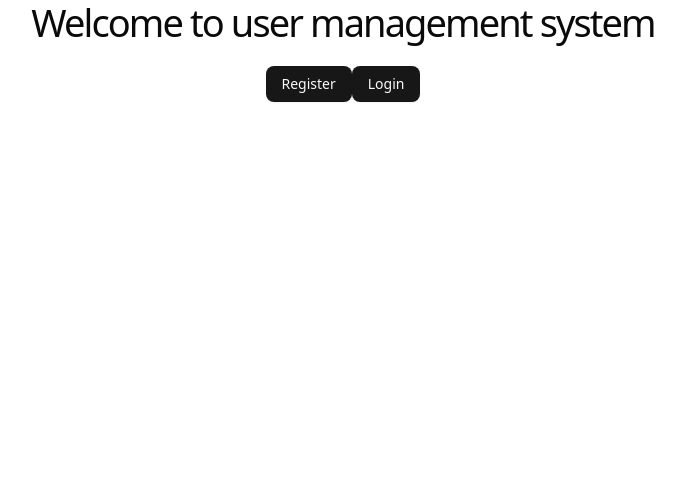
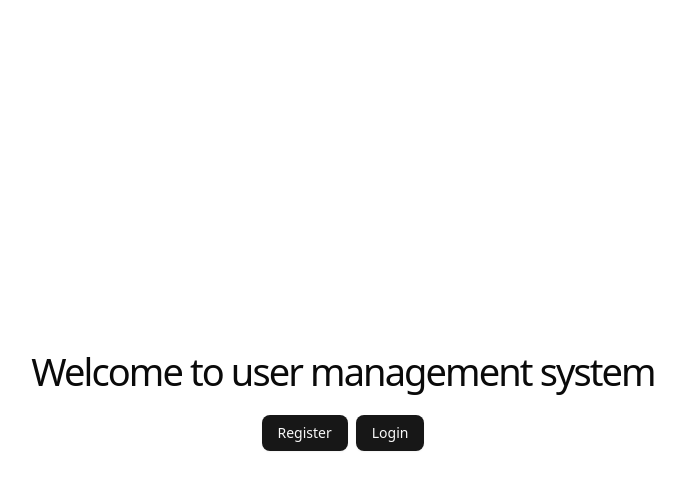
Before and after one commit to pskfdev/user-management-system, a React (Vite) app in the folder frontend/: page / in a window 1280 px wide. Shown: the top 490 px of the page, without its empty margins (297-982 px from the left). Built offline with nearby package versions, Linux system fonts and the light colour scheme.

Commit message:
:heavy_plus_sign: Add react-route & create route

```diff
--- a/frontend/src/App.tsx
+++ b/frontend/src/App.tsx
@@ -1,4 +1,3 @@
-import { useState } from "react";
 import { BrowserRouter, Route, Routes } from "react-router";
 import "./App.css";
 
@@ -8,15 +7,24 @@ import Login from "./pages/Login";
 import Register from "./pages/Register";
 import Notfound from "./pages/Notfound";
 import ManageUsers from "./pages/ManageUsers";
+import Layout from "./route/layout/Layout";
+import ProtectRoute from "./route/protect-route/ProtectRoute";
 
 function App() {
   return (
     <BrowserRouter>
       <Routes>
-        <Route path="/" element={<Home />} />
-        <Route path="/login" element={<Login />} />
-        <Route path="/register" element={<Register />} />
-        <Route path="/users" element={<ManageUsers />} />
+        {/* Public */}
+        <Route path="/" element={<Layout />}>
+          <Route index element={<Home />} />
+          <Route path="/login" element={<Login />} />
+          <Route path="/register" element={<Register />} />
+        </Route>
+
+        {/* Private */}
+        <Route path="users" element={<ProtectRoute />}>
+          <Route index element={<ManageUsers />} />
+        </Route>
 
         <Route path="*" element={<Notfound />} />
       </Routes>
--- a/frontend/src/pages/Home.tsx
+++ b/frontend/src/pages/Home.tsx
@@ -5,13 +5,13 @@ function Home() {
   return (
     <div className="flex flex-col text-center space-y-5">
       <h2>Welcome to user management system</h2>
-      <div className="flex items-center justify-center">
-        <Link to="/register">
-          <Button>Register</Button>
-        </Link>
-        <Link to="/login">
-          <Button>Login</Button>
-        </Link>
+      <div className="flex items-center justify-center space-x-2">
+        <Button asChild>
+          <Link to="/register">Register</Link>
+        </Button>
+        <Button asChild>
+          <Link to="/login">Login</Link>
+        </Button>
       </div>
     </div>
   );
--- /dev/null
+++ b/frontend/src/route/layout/Layout.tsx
@@ -0,0 +1,11 @@
+import { Outlet } from "react-router";
+
+function Layout() {
+  return (
+    <div className="min-h-screen flex justify-center items-center">
+      <Outlet />
+    </div>
+  );
+}
+
+export default Layout;
--- /dev/null
+++ b/frontend/src/route/protect-route/ProtectRoute.tsx
@@ -0,0 +1,15 @@
+import React from "react";
+import { Outlet } from "react-router";
+
+function ProtectRoute() {
+  /* เขียนโค้ด check การ Login */
+
+  return (
+    <div>
+      ProtectRoute
+      <Outlet />
+    </div>
+  );
+}
+
+export default ProtectRoute;
```
